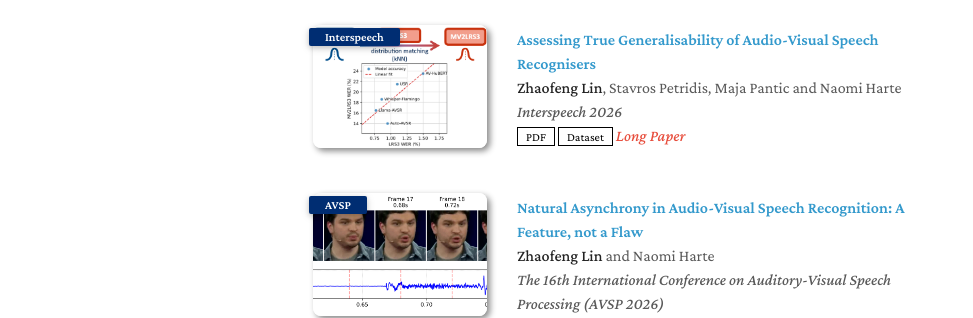
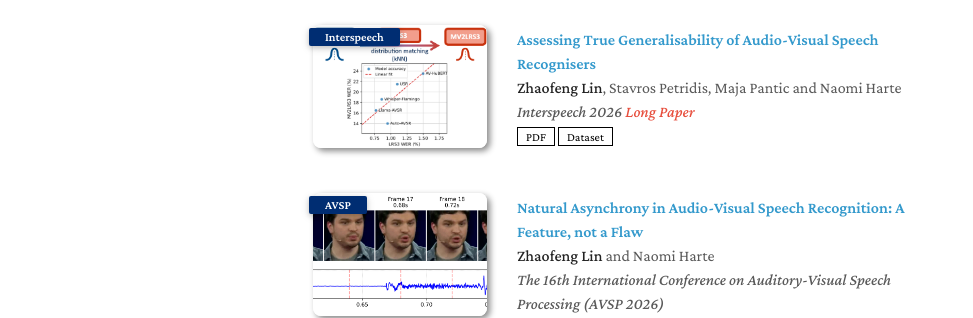
Before and after one commit to chaufanglin/chaufanglin.github.io, a Jekyll site: the page built from index.md, in a window 1280 px wide and 1346 px high. Shown: the part 500-818 px from the top of the window, without its empty margins (177-1150 px from the left). Built offline with Jekyll 4.4.1, drawn with Linux system fonts in a browser that asks for light colours; a style sheet for code colours, icons or effects is not loaded; our own code applies the rules of GitHub Pages for plain Markdown files.

Commit message:
edit: move notes

```diff
--- a/_includes/publications.md
+++ b/_includes/publications.md
@@ -19,6 +19,9 @@
       <div class="title"><a href="{{ link.official }}">{{ link.title }}</a></div>
       <div class="author">{{ link.authors }}</div>
       <div class="periodical"><em>{{ link.conference }}</em>
+      {% if link.notes %}
+      <strong> <i style="color:#e74d3c">{{ link.notes }}</i></strong>
+      {% endif %}
       </div>
     <div class="links">
       {% if link.pdf %}
@@ -36,9 +39,6 @@
       {% if link.bibtex %}
       <a href="{{ link.bibtex }}" class="btn btn-sm z-depth-0" role="button" target="_blank" style="font-size:12px;">BibTex</a>
       {% endif %}
-      {% if link.notes %}
-      <strong> <i style="color:#e74d3c">{{ link.notes }}</i></strong>
-      {% endif %}
       {% if link.others %}
       {{ link.others }}
       {% endif %}
```
